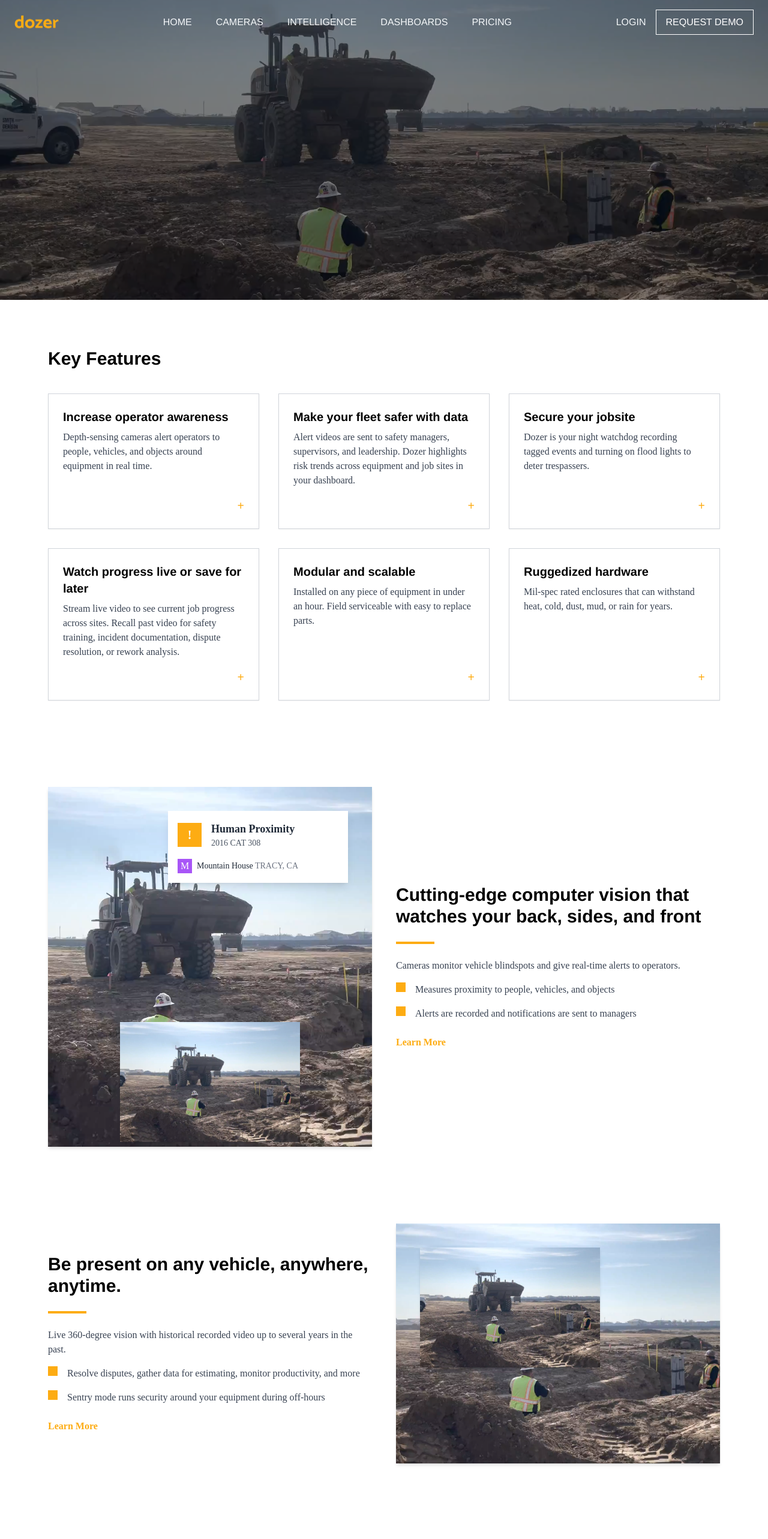
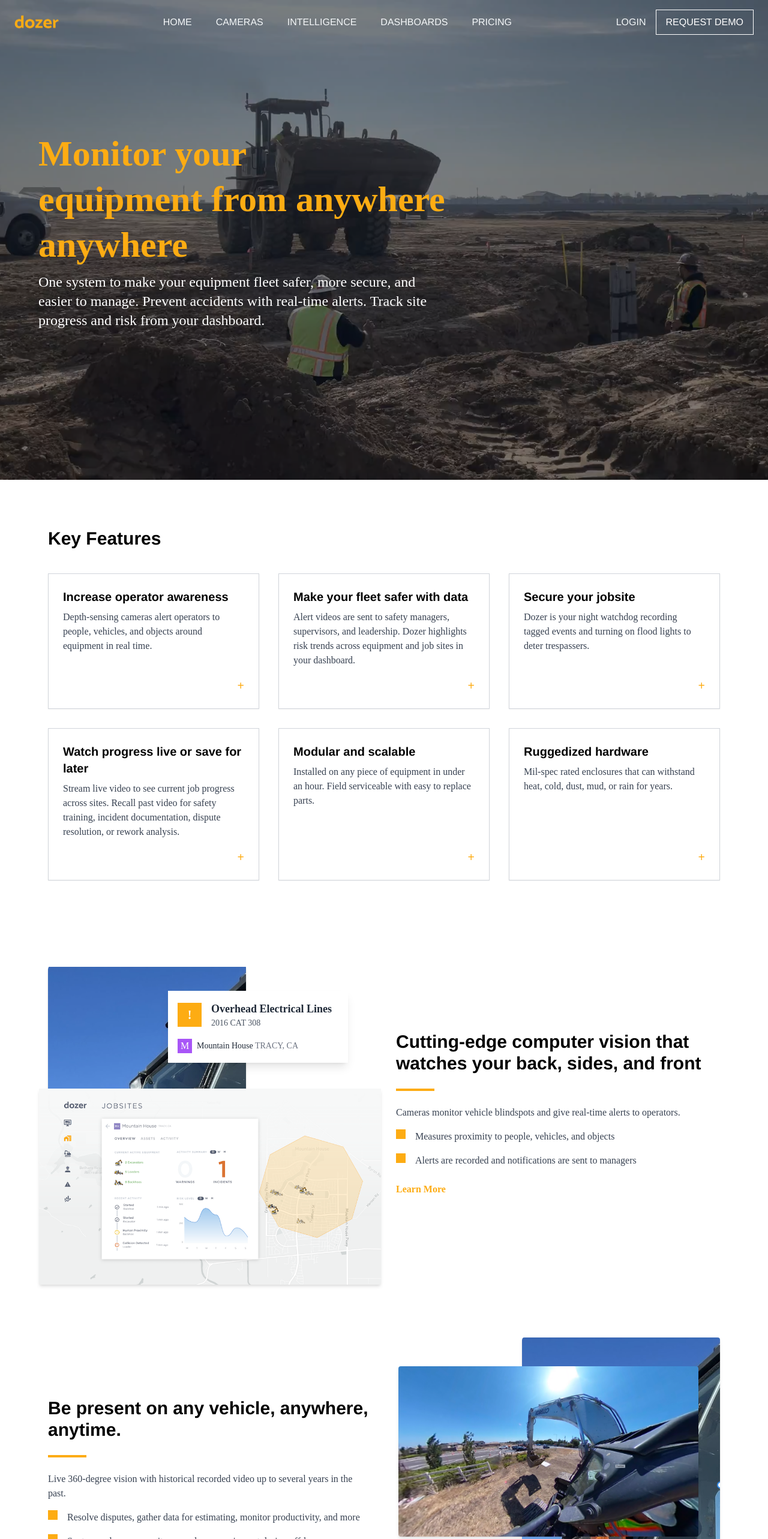
Before and after one commit to daryaKuto/dozer-marketing-v2, a Next.js app: page / in a window 1280 px wide. Shown: the top 2566 px of the page at 60% size. Built offline with nearby package versions, Linux system fonts and the light colour scheme.

Commit message:
/cameras page done

```diff
--- a/app/cameras/page.tsx
+++ b/app/cameras/page.tsx
@@ -1,9 +1,42 @@
-import React from 'react'
+import React from 'react';
+import Image from "next/image";
+import CameraSec1 from '@/components/CameraSec1';
+import CameraSec2 from '@/components/CameraSec2';
 
-function page() {
+const CameraPage = (): JSX.Element => {
   return (
-    <div>page</div>
-  )
-}
+    <div className="w-full">
+      <section className="w-full">
+        {/* Full-Width Image Section with Dark Overlay */}
+        <div className="relative w-full h-[800px]">
+          {/* Replace the image if needed */}
+          <Image src="/IMG_1869.png" alt="Background Image" fill className="object-cover w-full h-full" />
+          <div className="absolute inset-0 bg-black bg-opacity-50"></div>
 
-export default page
+          {/* Text Overlay */}
+          <div className="absolute inset-0 flex flex-col justify-center items-start text-left px-4 sm:px-8 lg:px-16 z-10">
+            <h1 className="text-3xl sm:text-4xl md:text-5xl lg:text-6xl font-bold text-dozer-yellow mb-4 leading-tight">
+              Durable cameras with wide
+            </h1>
+            <h1 className="text-3xl sm:text-4xl md:text-5xl lg:text-6xl font-bold text-dozer-yellow mb-4 leading-tight">
+            fields of view, proximity
+            </h1>
+            <h1 className="text-3xl sm:text-4xl md:text-5xl lg:text-6xl font-bold text-dozer-yellow mb-4 leading-tight">
+            measurement and 360 degrees of vision
+            </h1>
+            <h1 className="text-3xl sm:text-4xl md:text-5xl lg:text-6xl font-bold text-dozer-yellow mb-4 leading-tight">
+            degrees of vision
+            </h1>
+          </div>
+        </div>
+      </section>
+
+      {/* Additional sections for CameraPage */}
+      {/* Sections go here */}
+      <CameraSec1 />
+      <CameraSec2 />
+    </div>
+  );
+};
+
+export default CameraPage;
--- a/app/page.tsx
+++ b/app/page.tsx
@@ -15,7 +15,7 @@ export default function Home() {
       <VideoStreaming />
       <Dashboard />
       <Installation />
-      <Testimonials />
+      {/* <Testimonials /> */}
     </div>
   );
 }
--- /dev/null
+++ b/components/CameraSec1.tsx
@@ -0,0 +1,47 @@
+"use client";
+
+import Image from "next/image";
+
+const CameraSec1 = () => {
+  return (
+    <section className="max-container padding-container py-16 grid grid-cols-1 lg:grid-cols-2 gap-20 px-4 sm:px-8 lg:px-16 items-center">
+      <div className="space-y-4">
+        <h2 className="text-2xl sm:text-3xl md:text-4xl lg:text-3xl font-section-title mb-4">
+          Spherical field of view + live streaming
+        </h2>
+        <div className="border-b-4 border-dozer-yellow w-12 sm:w-16 mb-4"></div>
+        <p className="text-sm sm:text-base md:text-md text-gray-700 mb-6">
+          With 360° of view, our cameras can see the cabin, bucket, and everything around you.
+        </p>
+        <ul className="space-y-4">
+          <li className="flex items-start">
+            <span className="w-3 sm:w-4 h-3 sm:h-4 bg-dozer-yellow mr-2 sm:mr-4"></span>
+            <p className="text-sm sm:text-base md:text-md text-gray-700">
+              IP-6/7 rated camera housing withstands the harsh elements of any jobsite.
+            </p>
+          </li>
+          <li className="flex items-start">
+            <span className="w-3 sm:w-4 h-3 sm:h-4 bg-dozer-yellow mr-2 sm:mr-4"></span>
+            <p className="text-sm sm:text-base md:text-md text-gray-700">
+              View 360° of context around vehicles to survey productivity, dispute rework, or review safety events.
+            </p>
+          </li>
+        </ul>
+      </div>
+
+      {/* Right Image */}
+      <div className="relative w-full h-auto flex justify-center lg:justify-end">
+        <Image
+          src="/ai_sees_everything.png" // Replace with the correct image path
+          alt="360-degree camera field of view"
+          layout="responsive"
+          width={400}
+          height={300}
+          className="w-full h-auto object-cover"
+        />
+      </div>
+    </section>
+  );
+};
+
+export default CameraSec1;
--- /dev/null
+++ b/components/CameraSec2.tsx
@@ -0,0 +1,33 @@
+"use client";
+
+import Image from "next/image";
+
+const CameraSec2 = () => {
+  return (
+    <section className="max-container padding-container py-16 grid grid-cols-1 lg:grid-cols-2 gap-20 px-4 sm:px-8 lg:px-16 items-center">
+      {/* Text Content */}
+      <div className="space-y-4">
+        <h2 className="text-2xl sm:text-3xl md:text-4xl lg:text-3xl font-section-title mb-4">
+          Proximity measurements with centimeter accuracy
+        </h2>
+        <div className="border-b-4 border-dozer-yellow w-12 sm:w-16 mb-4"></div>
+        <p className="text-sm sm:text-base md:text-md text-gray-700 mb-6">
+          Using point-cloud measurements, Dozer’s cameras assess proximity to objects in real-time, acting as a virtual spotter to increase operator awareness.
+        </p>
+      </div>
+
+      {/* Right Image with GIF */}
+      <div className="relative w-full h-auto flex justify-center lg:justify-end">
+        <Image
+          src="/pointcloud_trimmed.gif"
+          alt="Proximity measurement and point-cloud visualization"
+          width={653}
+          height={326}
+          className="shadow-md object-cover rounded-lg"
+        />
+      </div>
+    </section>
+  );
+};
+
+export default CameraSec2;
--- a/components/ComputerVision.tsx
+++ b/components/ComputerVision.tsx
@@ -5,30 +5,26 @@ const ComputerVision: React.FC = () => {
   return (
     <section className="max-container padding-container py-16 grid grid-cols-1 lg:grid-cols-2 gap-10 items-center">
       {/* Image Block */}
-      <div className="relative w-full h-[600px]">
-        {/* Main Large Image */}
+      <div className="relative w-full flex justify-left items-center">
+        {/* Main Large Image with specified dimensions */}
         <Image
-          src="/IMG_1869.png"
+          src="/cabin.png"
           alt="Main Machine Image"
-          layout="fill"
-          className=" shadow-md object-cover"
+          width={330}
+          height={500}
+          className="shadow-md object-cover z-10"
         />
-
         {/* Alert Box (Top Right) */}
-        <div className="absolute top-10 right-10 w-[300px] p-4 bg-white shadow-lg ">
-          {/* Alert Content */}
+        <div className="absolute top-10 right-10 w-[300px] p-4 bg-white shadow-lg z-20">
           <div className="flex items-center space-x-4">
-            {/* Alert Icon */}
             <div className="flex-shrink-0 w-10 h-10 flex items-center justify-center bg-dozer-yellow">
               <span className="text-white text-xl font-bold">!</span>
             </div>
-            {/* Alert Text */}
             <div>
-              <h3 className="text-lg font-bold text-gray-800">Human Proximity</h3>
+              <h3 className="text-lg font-bold text-gray-800">Overhead Electrical Lines</h3>
               <p className="text-sm text-gray-600">2016 CAT 308</p>
             </div>
           </div>
-          {/* Location Info */}
           <div className="mt-4 flex items-center">
             <div className="w-6 h-6 bg-purple-500 text-white flex items-center justify-center mr-2">
               M
@@ -40,10 +36,10 @@ const ComputerVision: React.FC = () => {
         </div>
 
         {/* Small Image (Bottom Center) */}
-        <div className="absolute bottom-10 left-1/2 transform -translate-x-1/2 translate-y-8 w-[300px] h-[200px]">
+        <div className="absolute bottom-0 left-1/2 transform -translate-x-1/2 translate-y-10 w-[570px] h-[327px] z-30">
           <Image
-            src="/IMG_1869.png"
-            alt="Small Detection Image"
+            src="/carousel-1.png"
+            alt="Job Site Map"
             layout="fill"
             className="shadow-md object-cover"
           />
--- a/components/Dashboard.tsx
+++ b/components/Dashboard.tsx
@@ -7,7 +7,7 @@ const Dashboard: React.FC = () => {
       {/* Image Block */}
       <div className="relative w-full h-[400px]">
         <Image
-          src="/IMG_1869.png" // Placeholder image
+          src="/carousel-1.png" // Placeholder image
           alt="Dashboard Interface"
           layout="fill"
           className="shadow-md object-cover"
--- a/components/HeroHome.tsx
+++ b/components/HeroHome.tsx
@@ -4,9 +4,21 @@ const HeroHome = (): JSX.Element => {
   return (
     <section className="w-full">
       {/* Full-Width Image Section with Dark Overlay */}
-      <div className="relative w-full h-[500px]">
+      <div className="relative w-full h-[800px]">
         <Image src="/IMG_1869.png" alt="Background Image" fill className="object-cover w-full h-full" />
         <div className="absolute inset-0 bg-black bg-opacity-50"></div>
+
+        {/* Text Overlay */}
+        <div className="absolute inset-0 flex flex-col justify-center items-start text-left px-4 sm:px-8 lg:px-16 z-10">
+          <h1 className="text-3xl sm:text-4xl md:text-5xl lg:text-6xl font-bold text-dozer-yellow mb-4 leading-tight">
+            Monitor your
+          </h1>
+          <h1 className="text-3xl sm:text-4xl md:text-5xl lg:text-6xl font-bold text-dozer-yellow mb-4 leading-tight">equipment from anywhere</h1>
+          <h1 className="text-3xl sm:text-4xl md:text-5xl lg:text-6xl font-bold text-dozer-yellow mb-4 leading-tight">anywhere</h1>
+          <p className="text-lg sm:text-xl md:text-2xl text-white max-w-2xl mb-6">
+            One system to make your equipment fleet safer, more secure, and easier to manage. Prevent accidents with real-time alerts. Track site progress and risk from your dashboard.
+          </p>
+        </div>
       </div>
 
       {/* Key Features Section */}
--- a/components/Installation.tsx
+++ b/components/Installation.tsx
@@ -29,12 +29,14 @@ const Installation: React.FC = () => {
       </div>
 
       {/* Image Block */}
-      <div className="relative w-full h-[400px]">
+      <div className="relative w-full h-[500px] ml-16">
         <Image
-          src="/IMG_1869.png" // Placeholder image
+          src="/install.png"
           alt="Installation Image"
-          layout="fill"
-          className=" shadow-md object-cover"
+          layout="fixed"
+          width={300}
+          height={200}
+          className="shadow-md object-cover"
         />
       </div>
     </section>
--- a/components/VideoStreaming.tsx
+++ b/components/VideoStreaming.tsx
@@ -1,5 +1,5 @@
-import Image from 'next/image';
-import Link from 'next/link';
+import Image from "next/image";
+import Link from "next/link";
 
 const VideoStreaming: React.FC = () => {
   return (
@@ -35,21 +35,25 @@ const VideoStreaming: React.FC = () => {
       </div>
 
       {/* Image Block */}
-      <div className="relative w-full h-[400px]">
+      <div className="relative w-full flex items-center justify-center lg:justify-end">
         {/* Background Image */}
-        <Image
-          src="/IMG_1869.png"
-          alt="Video Streaming Background"
-          layout="fill"
-          className=" shadow-md object-cover"
-        />
-        {/* Overlapping Image */}
-        <div className="absolute top-10 left-10 w-[250px] h-[180px] lg:w-[300px] lg:h-[200px]">
+        <div className="relative w-[330px] h-[500px] z-0">
           <Image
-            src="/IMG_1869.png"
+            src="/cabin.png"
+            alt="Video Streaming Background"
+            width={330}
+            height={500}
+            className="shadow-md object-cover rounded"
+          />
+        </div>
+        {/* Overlapping Forward Image */}
+        <div className="absolute left-1 top-12 w-[500px] h-[326px] z-10">
+          <Image
+            src="/ai_sees_everything.png"
             alt="Video Streaming Overlap"
-            layout="fill"
-            className=" shadow-md object-cover"
+            width={653}
+            height={326}
+            className="shadow-md object-cover rounded"
           />
         </div>
       </div>
```
Also changed, not shown: public/ai_sees_everything.png (added), 1 other file (tests, documents, lock files or other folders).
